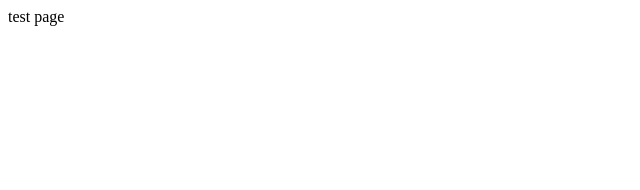
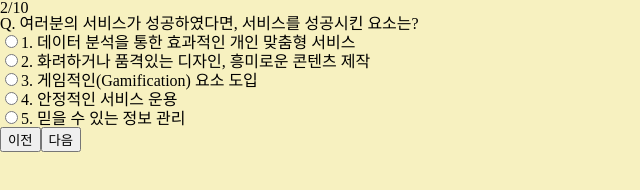
Before and after one commit to annasyun/MBTI, a website: page test.html in a window 1280 px wide. Shown: the whole page, without its empty margins (0-640 px from the left). Drawn offline with Linux system fonts and the light colour scheme.

Commit message:
feat: test페이지 markup

```diff
--- a/style/style.css
+++ b/style/style.css
@@ -9,6 +9,8 @@
 body {
   background: #f7f1c0;
 }
+
+/* home */
 
 .sec-home {
   position: absolute;
@@ -60,3 +62,14 @@ body {
   font-weight: 900;
   line-height: 23px;
 }
+
+/* test */
+
+.sec-test {
+  display: flex;
+  flex-direction: column;
+}
+
+.btn-prev {
+  float: left;
+}
--- a/test.html
+++ b/test.html
@@ -5,8 +5,57 @@
     <meta http-equiv="X-UA-Compatible" content="IE=edge" />
     <meta name="viewport" content="width=device-width, initial-scale=1.0" />
     <title>title</title>
+    <link rel="stylesheet" href="./style/reset.css" />
+    <link rel="stylesheet" href="./style/style.css" />
   </head>
   <body>
-    test page
+    <section class="sec-test">
+      <div>
+        <div><span>2</span>/10</div>
+        <div>
+          <div></div>
+        </div>
+      </div>
+      <div>
+        <h2 class="sr-only">테스트 문항</h2>
+        <h3>Q. 여러분의 서비스가 성공하였다면, 서비스를 성공시킨 요소는?</h3>
+        <fieldset>
+          <div>
+            <input type="radio" id="testChoice1" name="choice" /><label
+              for="testChoice1"
+              >1. 데이터 분석을 통한 효과적인 개인 맞춤형 서비스</label
+            >
+          </div>
+          <div>
+            <input type="radio" id="testChoice2" name="choice" /><label
+              for="testChoice2"
+              >2. 화려하거나 품격있는 디자인, 흥미로운 콘텐츠 제작</label
+            >
+          </div>
+          <div>
+            <input type="radio" id="testChoice3" name="choice" /><label
+              for="testChoice3"
+              >3. 게임적인(Gamification) 요소 도입</label
+            >
+          </div>
+          <div>
+            <input type="radio" id="testChoice4" name="choice" /><label
+              for="testChoice4"
+              >4. 안정적인 서비스 운용</label
+            >
+          </div>
+          <div>
+            <input type="radio" id="testChoice5" name="choice" /><label
+              for="testChoice5"
+              >5. 믿을 수 있는 정보 관리</label
+            >
+          </div>
+        </fieldset>
+      </div>
+      <div>
+        <button class="btn-prev">이전</button>
+        <button class="btn-next">다음</button>
+      </div>
+    </section>
   </body>
 </html>
```
